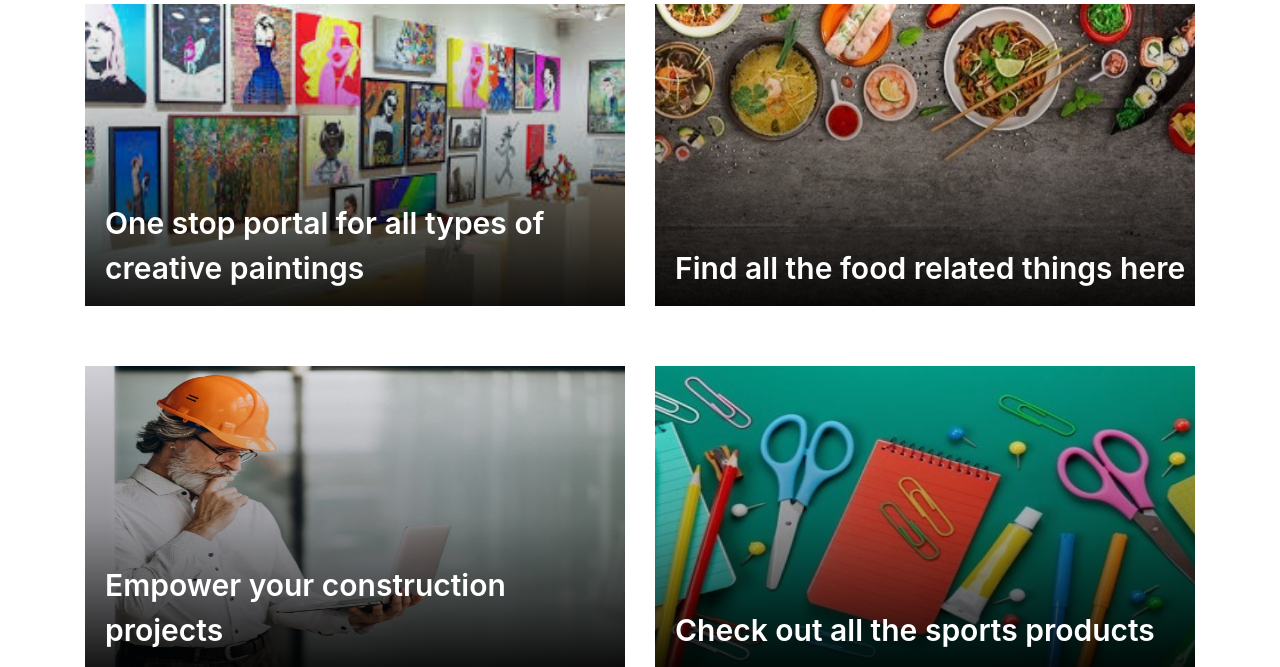
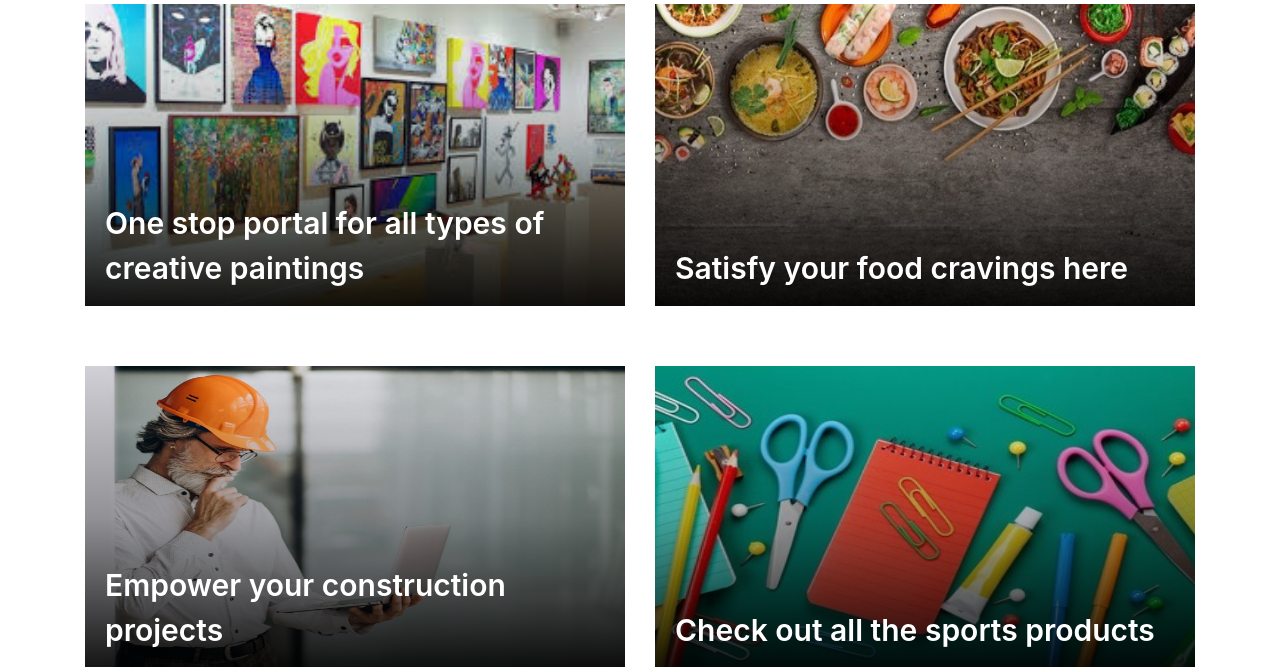
Before and after one commit to Lakshmipriya1411/Soulfulart, a PHP site: page /soulfulart/index.php in a window 1280 px wide. Shown: the part 220-887 px from the top of the page. Run offline with PHP 8.4, Linux system fonts and the light colour scheme; the visitor is signed in with stand-in values (Sample User, id 1); data that the repository does not hold is empty.

Commit message:
change food display text

```diff
--- a/markethomepage.php
+++ b/markethomepage.php
@@ -88,7 +88,7 @@ if ($sqluserres->num_rows >0)
                                     <div class="tn-title">
                                     <?php
                                     echo '
-                                        <a  target="_blank" href="http://lightmore.ml/Menu/main_menu.php?id='.urlencode($ciphertext).'" tabindex="-1">Find all the food related things here</a>';?>
+                                        <a  target="_blank" href="http://lightmore.ml/Menu/main_menu.php?id='.urlencode($ciphertext).'" tabindex="-1">Satisfy your food cravings here</a>';?>
                                     </div>
                                 </div>
                             </div>
@@ -100,7 +100,7 @@ if ($sqluserres->num_rows >0)
                                     <div class="tn-title">
                                     <?php
                                     echo '
-                                    <a target="_blank" href="http://lightmore.ml/Menu/main_menu.php?id='.urlencode($ciphertext).'" tabindex="-1">Find all the food related things here</a>';?>
+                                    <a target="_blank" href="http://lightmore.ml/Menu/main_menu.php?id='.urlencode($ciphertext).'" tabindex="-1">Satisfy your food cravings here</a>';?>
                                     </div>
                                 </div>
                             </div></div></div>
```
